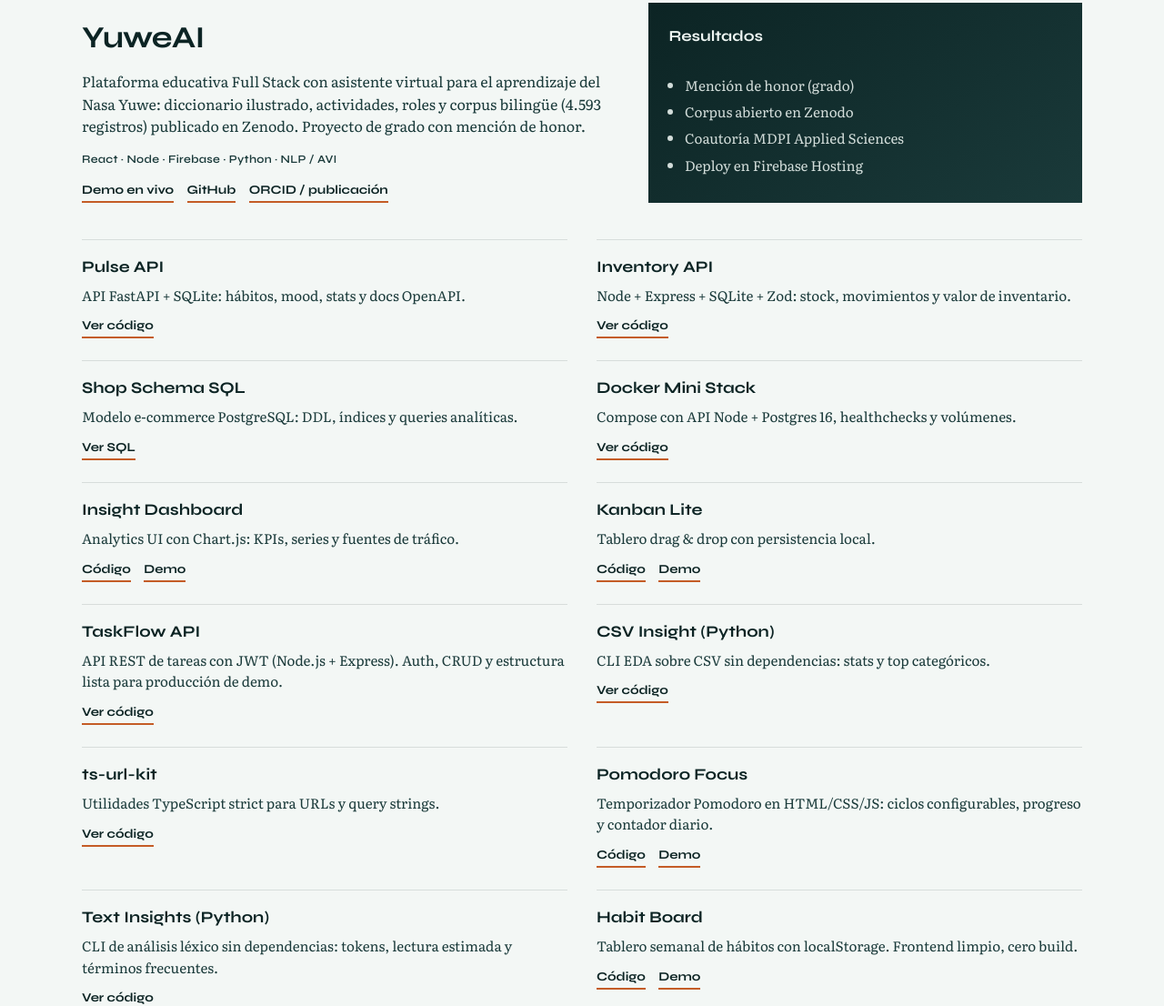
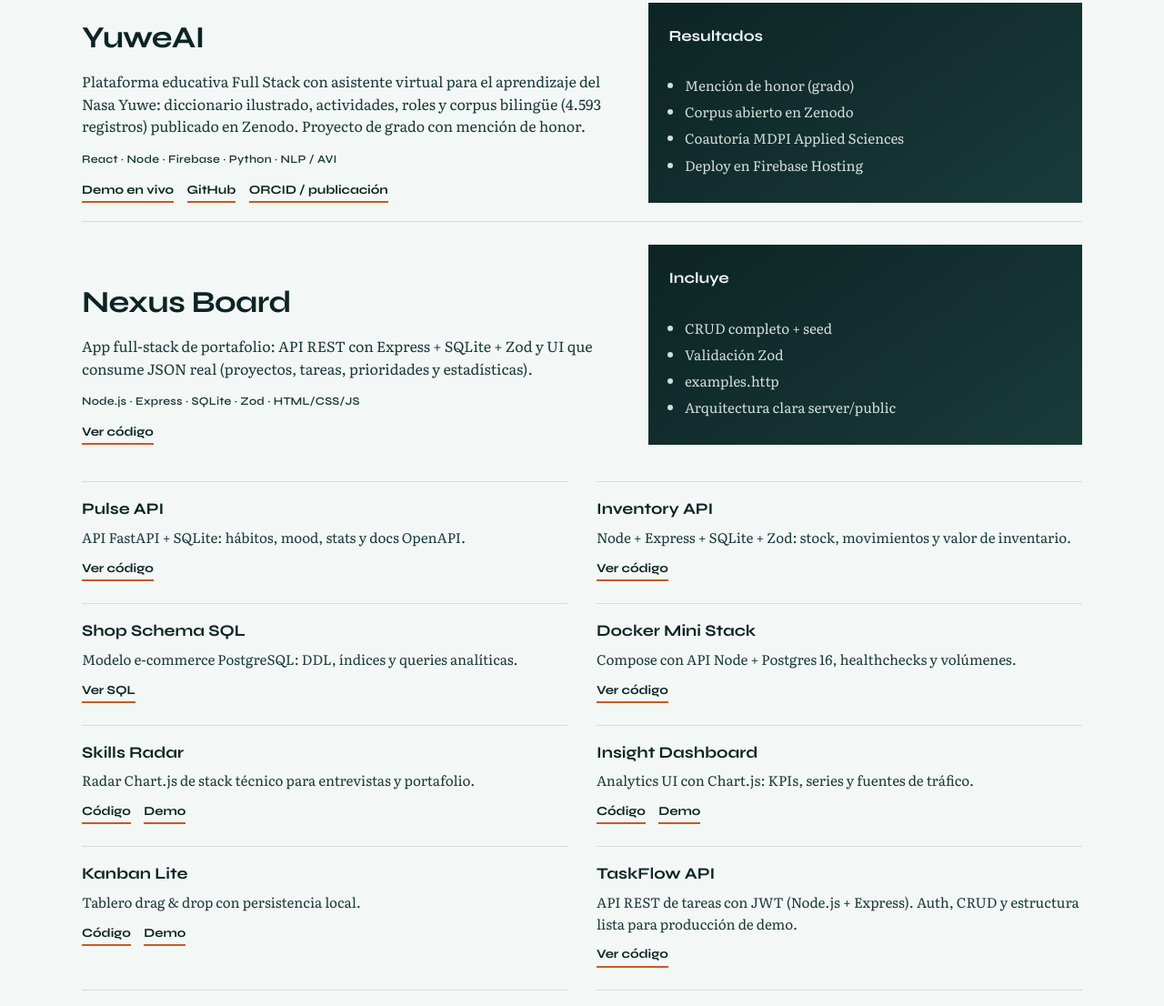
Before and after one commit to jchantre-jpg/dev-portfolio, a plain HTML site: page index.html in a window 1280 px wide. Shown: the part 1705-2811 px from the top of the page at 91% size. Drawn offline with Linux system fonts and the light colour scheme.

Commit message:
Feature Nexus Board and Skills Radar; denser project grid

```diff
--- a/index.html
+++ b/index.html
@@ -594,6 +594,29 @@
           </div>
         </article>
 
+        <article class="project-feature" style="margin-top:1.25rem">
+          <div>
+            <h3>Nexus Board</h3>
+            <p>
+              App full-stack de portafolio: API REST con Express + SQLite + Zod y UI que consume JSON real
+              (proyectos, tareas, prioridades y estadísticas).
+            </p>
+            <p class="project-stack">Node.js · Express · SQLite · Zod · HTML/CSS/JS</p>
+            <div class="project-links">
+              <a href="https://github.com/jchantre-jpg/nexus-board" target="_blank" rel="noopener">Ver código</a>
+            </div>
+          </div>
+          <div class="project-side">
+            <strong>Incluye</strong>
+            <ul>
+              <li>CRUD completo + seed</li>
+              <li>Validación Zod</li>
+              <li>examples.http</li>
+              <li>Arquitectura clara server/public</li>
+            </ul>
+          </div>
+        </article>
+
         <div class="more-projects">
           <article>
             <h4>Pulse API</h4>
@@ -621,6 +644,14 @@
             <p>Compose con API Node + Postgres 16, healthchecks y volúmenes.</p>
             <div class="project-links" style="margin-top:0.7rem">
               <a href="https://github.com/jchantre-jpg/docker-mini-stack" target="_blank" rel="noopener">Ver código</a>
+            </div>
+          </article>
+          <article>
+            <h4>Skills Radar</h4>
+            <p>Radar Chart.js de stack técnico para entrevistas y portafolio.</p>
+            <div class="project-links" style="margin-top:0.7rem">
+              <a href="https://github.com/jchantre-jpg/skills-radar" target="_blank" rel="noopener">Código</a>
+              <a href="https://jchantre-jpg.github.io/skills-radar/" target="_blank" rel="noopener">Demo</a>
             </div>
           </article>
           <article>
```
